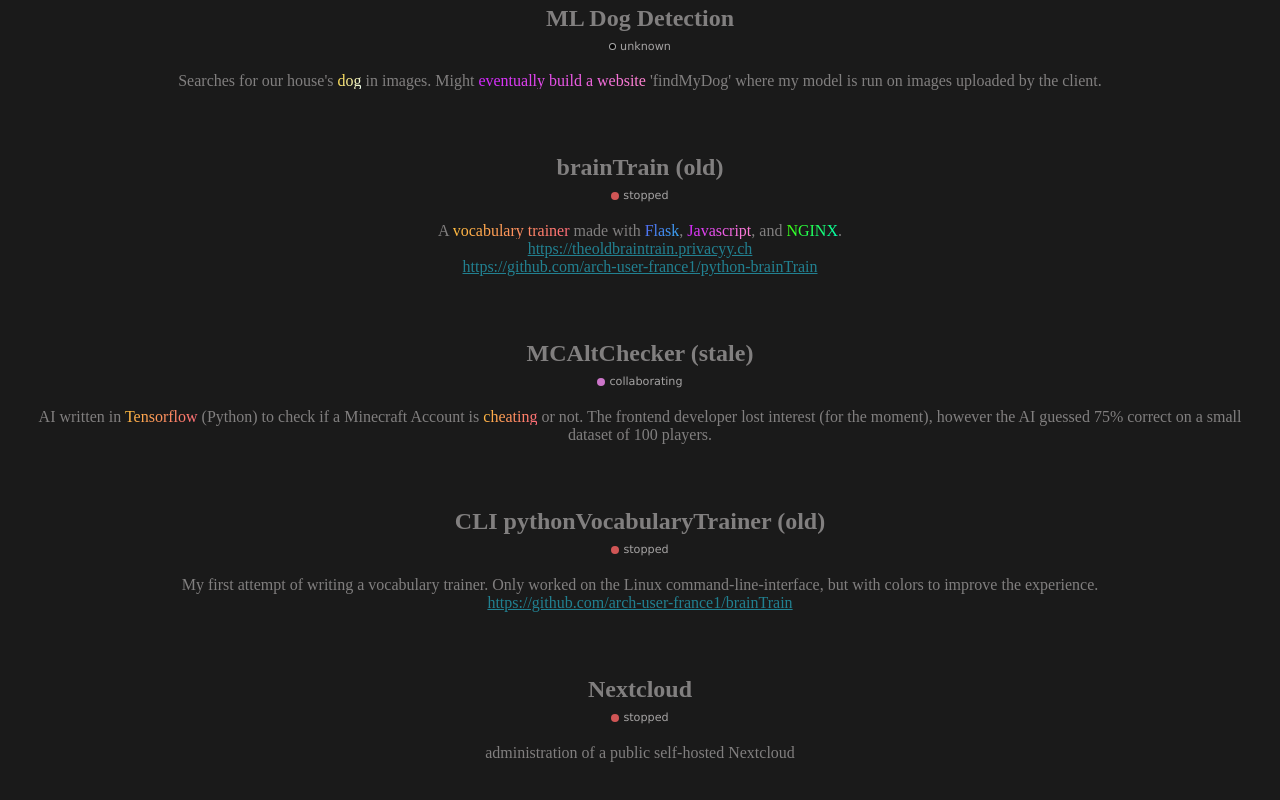
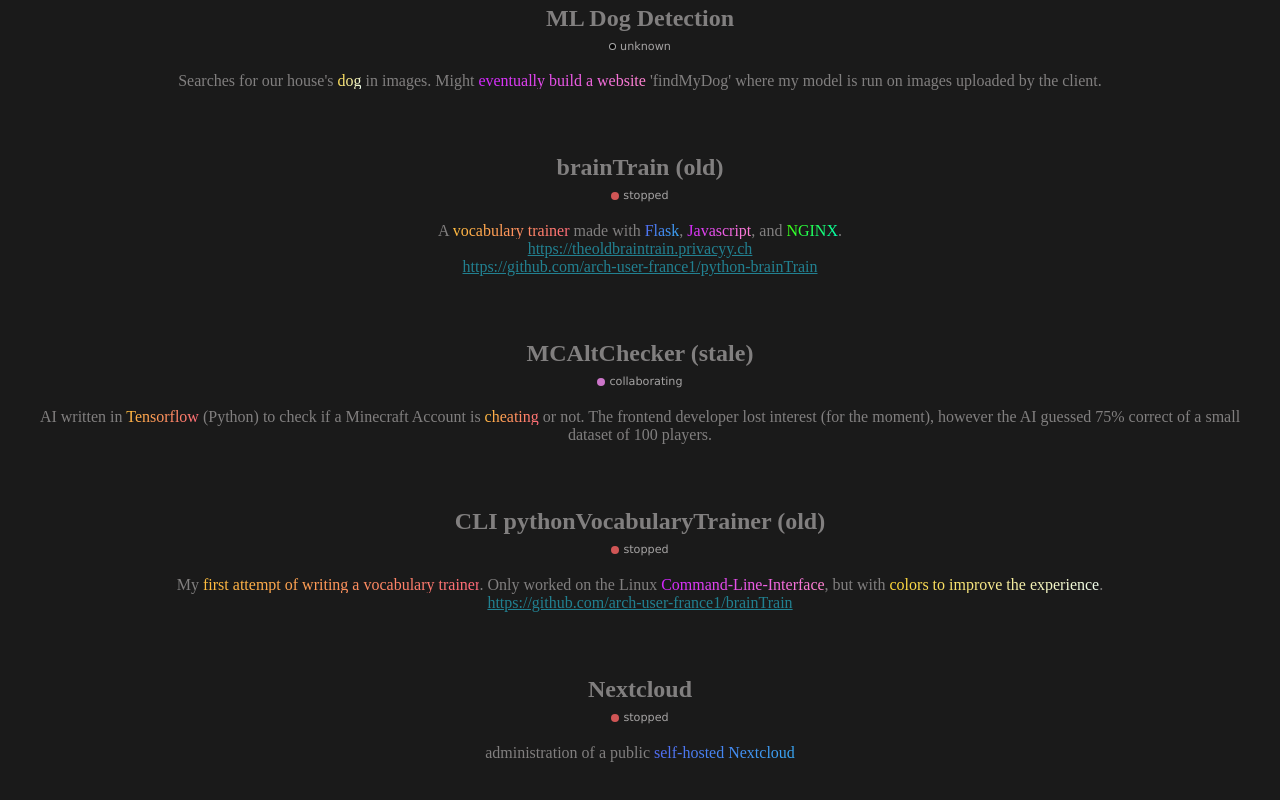
Before and after one commit to arch-user-france1/arch-user-france1, a Next.js app: page / in a window 1280 px wide. Shown: the part 1589-2389 px from the top of the page. Built offline with nearby package versions, Linux system fonts and the light colour scheme.

Commit message:
overall review

```diff
--- a/pages/index.js
+++ b/pages/index.js
@@ -179,7 +179,7 @@
       projectname="MCAltChecker (stale)"
       status="collaborating"
       >
-        <span>AI written in <GrWarm>Tensorflow</GrWarm> (Python) to check if a Minecraft Account is <GrWarm>cheating</GrWarm> or not. The frontend developer lost interest (for the moment), however the AI guessed 75% correct on a small dataset of 100 players.</span>
+        <span>AI written in <GrWarm>Tensorflow</GrWarm> (Python) to check if a Minecraft Account is <GrWarm>cheating</GrWarm> or not. The frontend developer lost interest (for the moment), however the AI guessed 75% correct of a small dataset of 100 players.</span>
       </Project>
 
       <Project
@@ -188,14 +188,14 @@
       link="https://github.com/arch-user-france1/brainTrain"
       visibleLinks={["https://github.com/arch-user-france1/brainTrain"]}
       >
-        <span>My first attempt of writing a vocabulary trainer. Only worked on the Linux command-line-interface, but with colors to improve the experience.</span>
+        <span>My <GrWarm>first attempt of writing a vocabulary trainer</GrWarm>. Only worked on the Linux <GrMagenta>Command-Line-Interface</GrMagenta>, but with <GrLight>colors to improve the experience</GrLight>.</span>
       </Project>
 
       <Project
       projectname="Nextcloud"
       status="stopped"
       >
-        <span>administration of a public self-hosted Nextcloud</span>
+        <span>administration of a public <GrCool>self-hosted Nextcloud</GrCool></span>
       </Project>
       </div>
     </>
```
